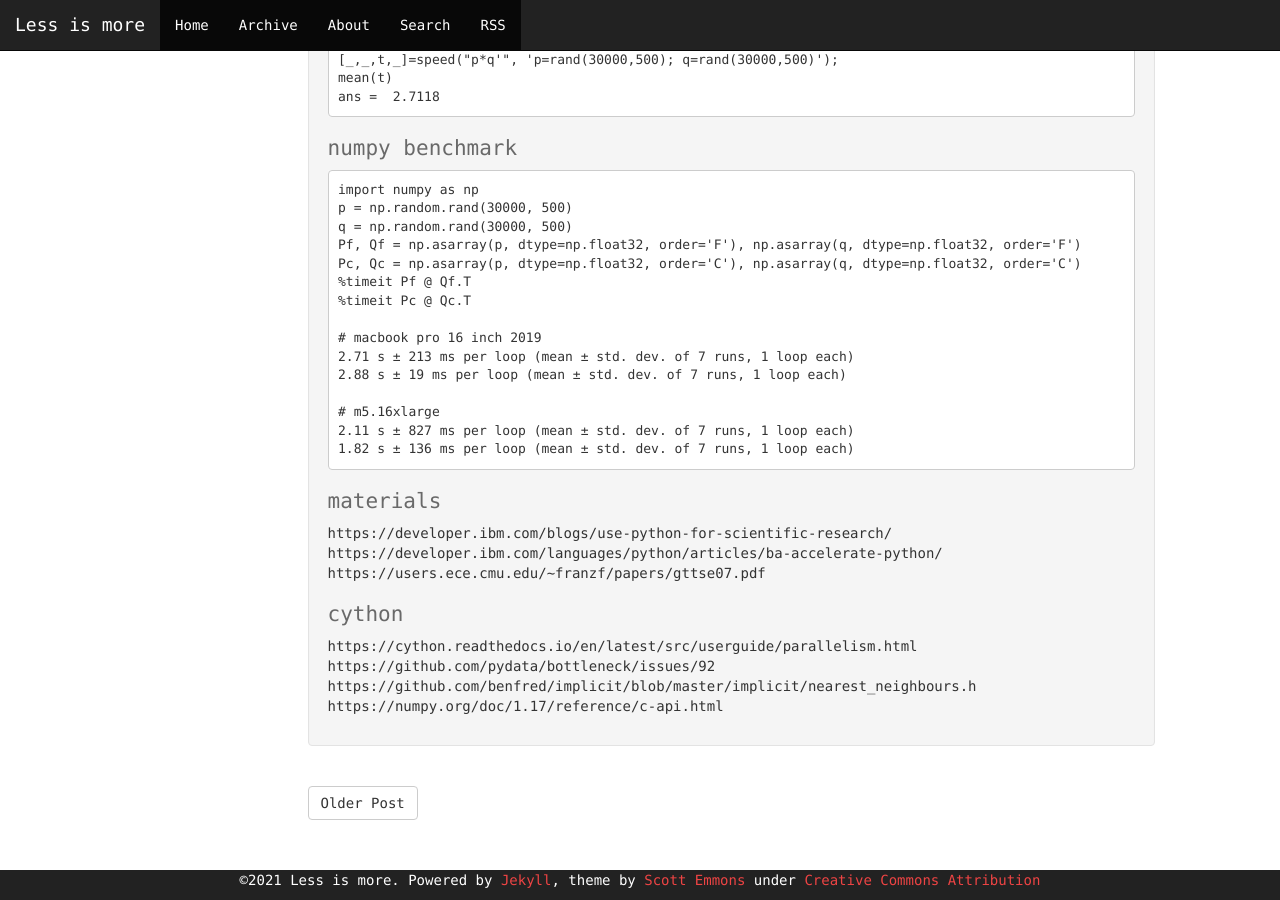
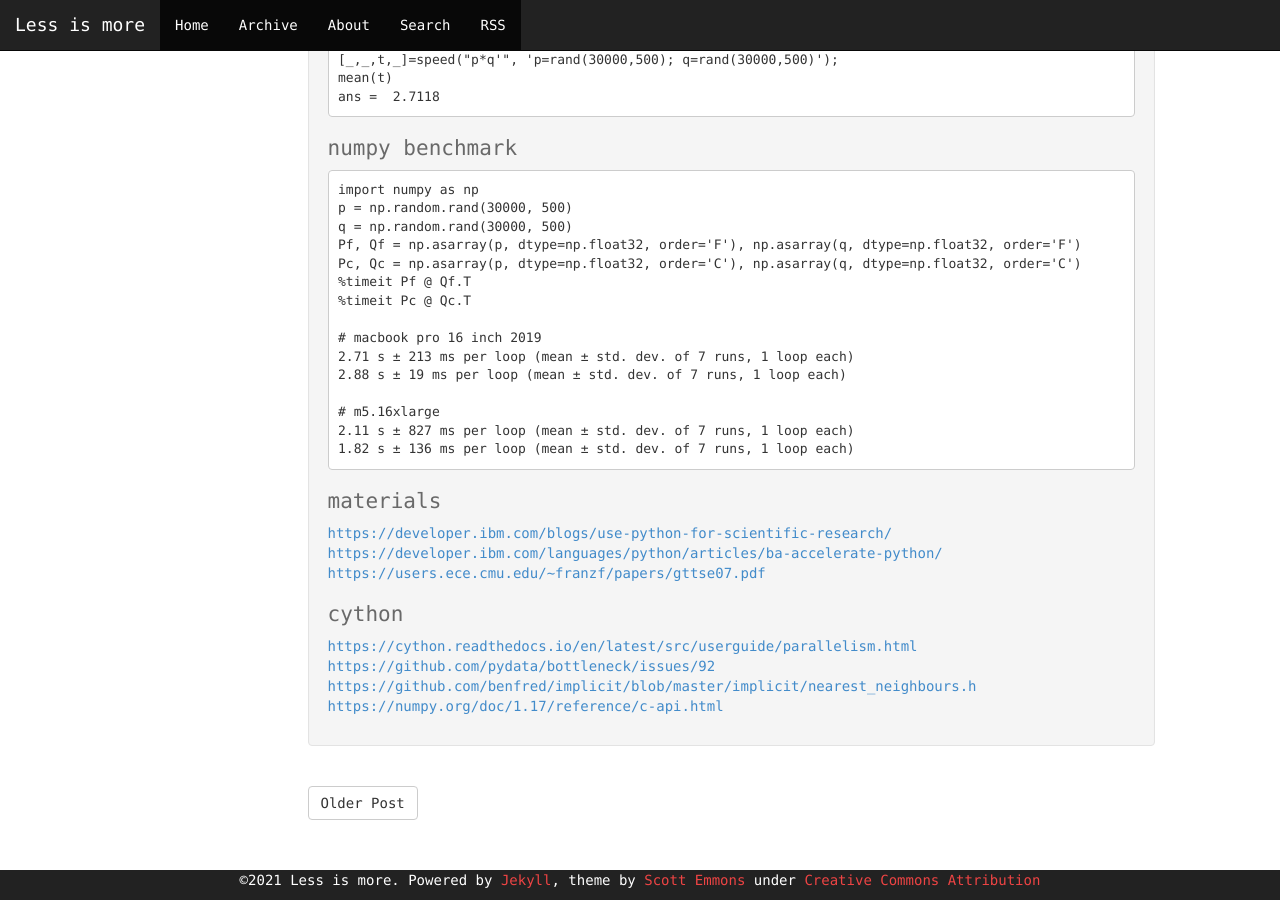
Before and after one commit to 11wi/11wi.github.io, a Jekyll site: the page built from _posts/2021-07-14-why-numpy-fast-or-slow.md, in a window 1280 px wide and 900 px high, scrolled down 3894 px. Built offline with Jekyll 4.4.1, drawn with Linux system fonts in a browser that asks for light colours; some web fonts are replaced.

Commit message:
Updated 2021-07-14-why-numpy-fast-or-slow.md

```diff
--- a/_posts/2021-07-14-why-numpy-fast-or-slow.md
+++ b/_posts/2021-07-14-why-numpy-fast-or-slow.md
@@ -245,13 +245,13 @@ Pc, Qc = np.asarray(p, dtype=np.float32, order='C'), np.asarray(q, dtype=np.floa
 
 ## materials
 
-https://developer.ibm.com/blogs/use-python-for-scientific-research/
-https://developer.ibm.com/languages/python/articles/ba-accelerate-python/
-https://users.ece.cmu.edu/~franzf/papers/gttse07.pdf
+<https://developer.ibm.com/blogs/use-python-for-scientific-research/>
+<https://developer.ibm.com/languages/python/articles/ba-accelerate-python/>
+<https://users.ece.cmu.edu/~franzf/papers/gttse07.pdf>
 
 ## cython
 
-https://cython.readthedocs.io/en/latest/src/userguide/parallelism.html
-https://github.com/pydata/bottleneck/issues/92
-https://github.com/benfred/implicit/blob/master/implicit/nearest_neighbours.h
-https://numpy.org/doc/1.17/reference/c-api.html
+<https://cython.readthedocs.io/en/latest/src/userguide/parallelism.html>
+<https://github.com/pydata/bottleneck/issues/92>
+<https://github.com/benfred/implicit/blob/master/implicit/nearest_neighbours.h>
+<https://numpy.org/doc/1.17/reference/c-api.html>
```
